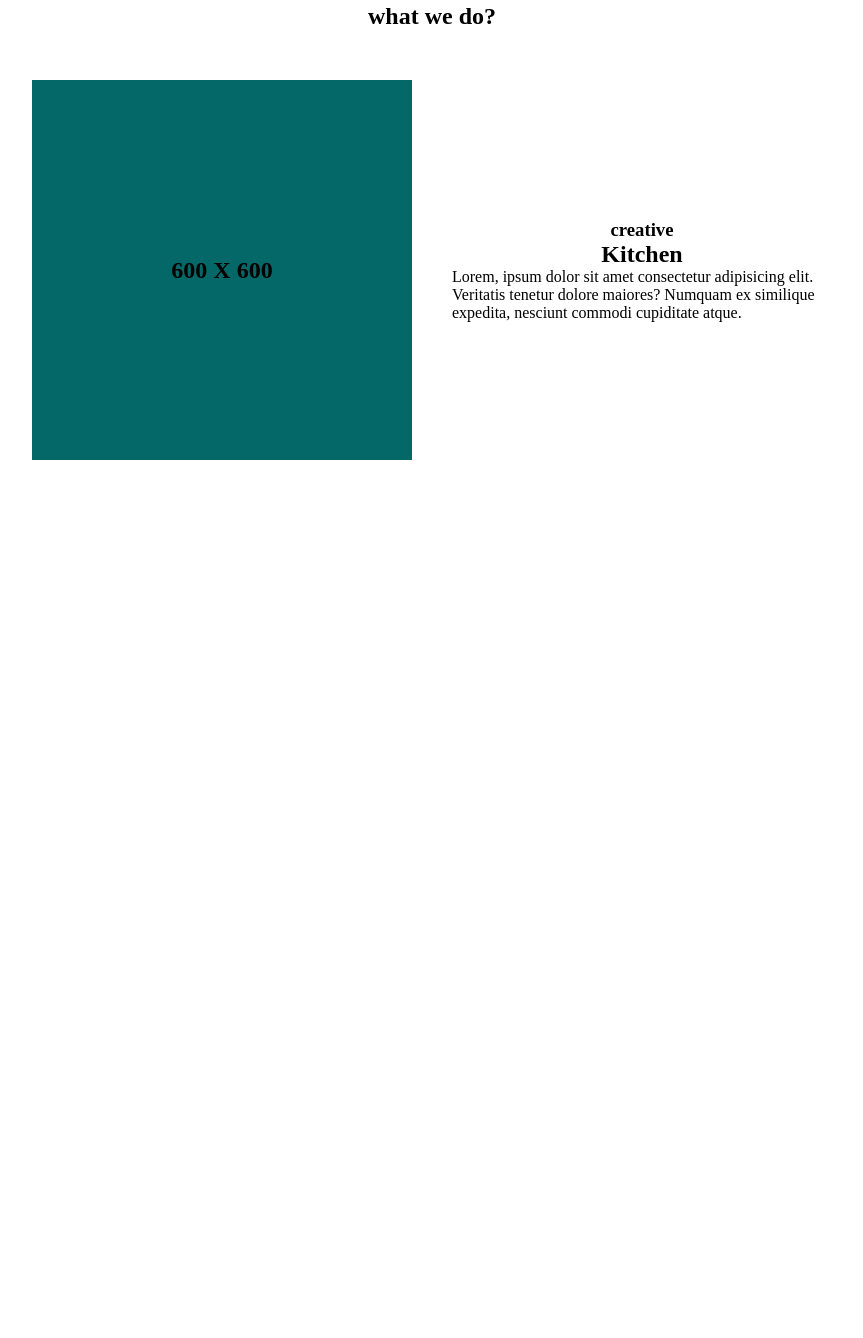
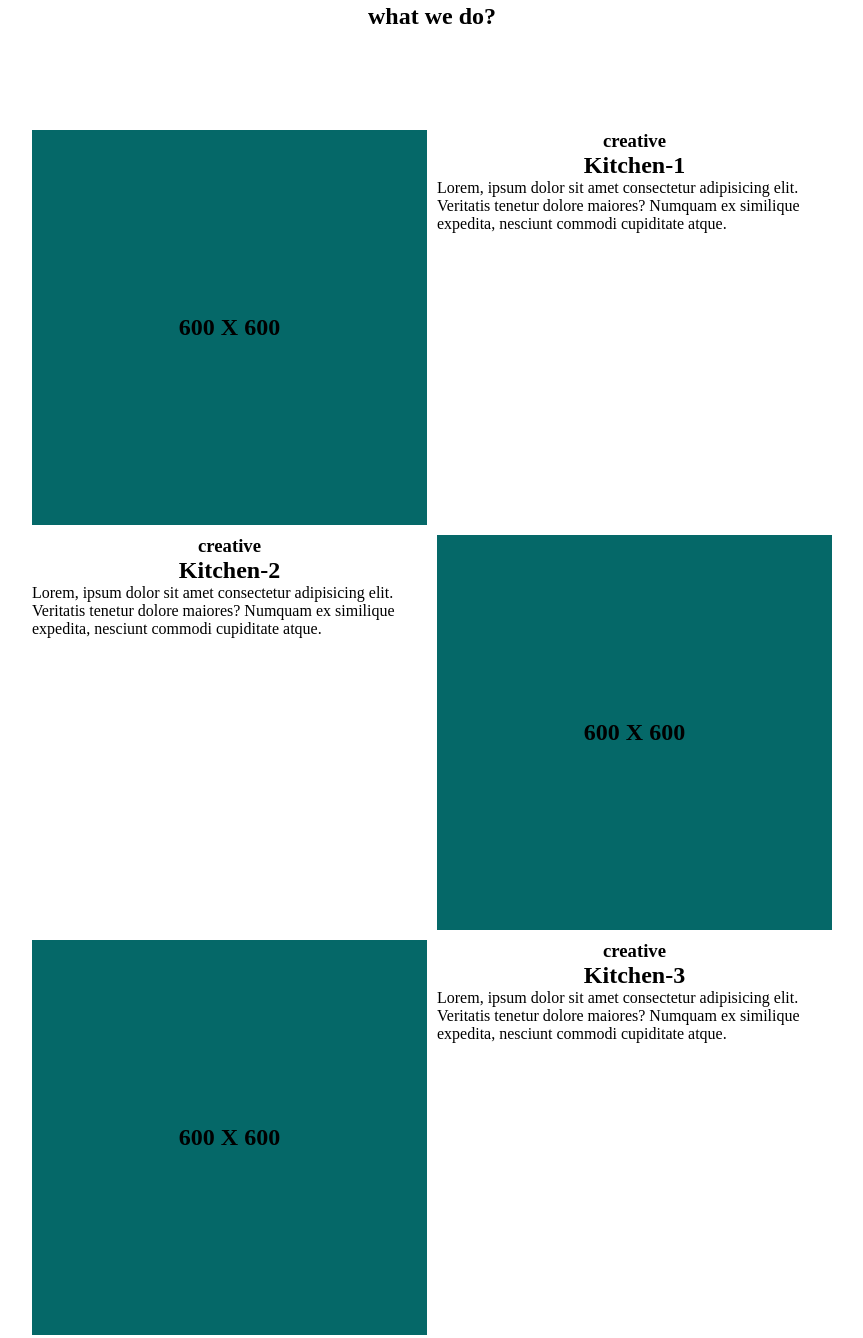
Before and after one commit to ablusur/clemo-project, a plain HTML site: page index.html in a window 1280 px wide. Shown: the part 405-1743 px from the top of the page, without its empty margins (208-1071 px from the left). Before the commit the page ends 865 px from the top, so only its background shows below. Drawn offline with Linux system fonts and the light colour scheme.

Commit message:
banner section added with grid function

```diff
--- a/css/style.css
+++ b/css/style.css
@@ -51,20 +51,67 @@ a {
   margin: 50px auto;
 }
 .box-area {
+  box-sizing: border-box;
   display: grid;
-  gap: min(5%, 100px);
-  grid-template-columns: repeat(auto-fit, minmax(250px, 1fr));
+  gap: 10px;
+  /* grid-template-columns: repeat(auto-fit, minmax(250px, 1fr)); */
+  grid-template-areas:
+    "one"
+    "two"
+    "three"
+    "four"
+    "five"
+    "six";
 }
+
+.boxes:nth-child(1) {
+  grid-area: one;
+}
+.boxes:nth-child(2) {
+  grid-area: two;
+}
+.boxes:nth-child(3) {
+  grid-area: three;
+}
+.boxes:nth-child(4) {
+  grid-area: four;
+}
+.boxes:nth-child(5) {
+  grid-area: five;
+}
+.boxes:nth-child(6) {
+  grid-area: six;
+}
+
+@media (min-width: 588px) {
+  .box-area {
+    grid-template-areas:
+      "one two"
+      "four three"
+      "five six" !important;
+    margin: 100px auto !important;
+  }
+}
+
+/* @media (min-width: 320px) {
+  .box-area {
+    grid-template-areas:
+      "one two"
+      "four three"
+      "five six";
+    margin: 10px auto;
+  }
+} */
+
 .box-img {
   background-color: rgb(5, 104, 104);
-  width: 100%;
+  width: min(400px, 100%-10px);
   aspect-ratio: 1/1;
   display: flex;
   align-items: center;
   justify-content: center;
 }
 .box-img h1 {
-
 }
 .box-text {
   display: flex;
--- a/index.html
+++ b/index.html
@@ -48,12 +48,47 @@
         <div class="heading">
           <h1>what we do?</h1>
           <div class="box-area">
+            <div class="boxes">
               <div class="box-img">
                 <h1>600 X 600</h1>
               </div>
+            </div>
+            <div class="boxes">
               <div class="box-text">
                 <h3>creative</h3>
-              <h2>Kitchen</h2>
+                <h2>Kitchen-1</h2>
+                <p>
+                  Lorem, ipsum dolor sit amet consectetur adipisicing elit.
+                  Veritatis tenetur dolore maiores? Numquam ex similique
+                  expedita, nesciunt commodi cupiditate atque.
+                </p>
+              </div>
+            </div>
+            <div class="boxes">
+              <div class="box-img">
+                <h1>600 X 600</h1>
+              </div>
+            </div>
+            <div class="boxes">
+              <div class="box-text">
+                <h3>creative</h3>
+                <h2>Kitchen-2</h2>
+                <p>
+                  Lorem, ipsum dolor sit amet consectetur adipisicing elit.
+                  Veritatis tenetur dolore maiores? Numquam ex similique expedita,
+                  nesciunt commodi cupiditate atque.
+                </p>
+              </div>
+            </div>
+            <div class="boxes">
+              <div class="box-img">
+                <h1>600 X 600</h1>
+              </div>
+            </div>
+            <div class="boxes">
+              <div class="box-text">
+                <h3>creative</h3>
+                <h2>Kitchen-3</h2>
                 <p>
                   Lorem, ipsum dolor sit amet consectetur adipisicing elit.
                   Veritatis tenetur dolore maiores? Numquam ex similique expedita,
@@ -63,6 +98,7 @@
             </div>
           </div>
         </div>
+      </div>
     </section>
   </body>
 </html>
```
Lines whose indentation alone changed are shown as unchanged.
